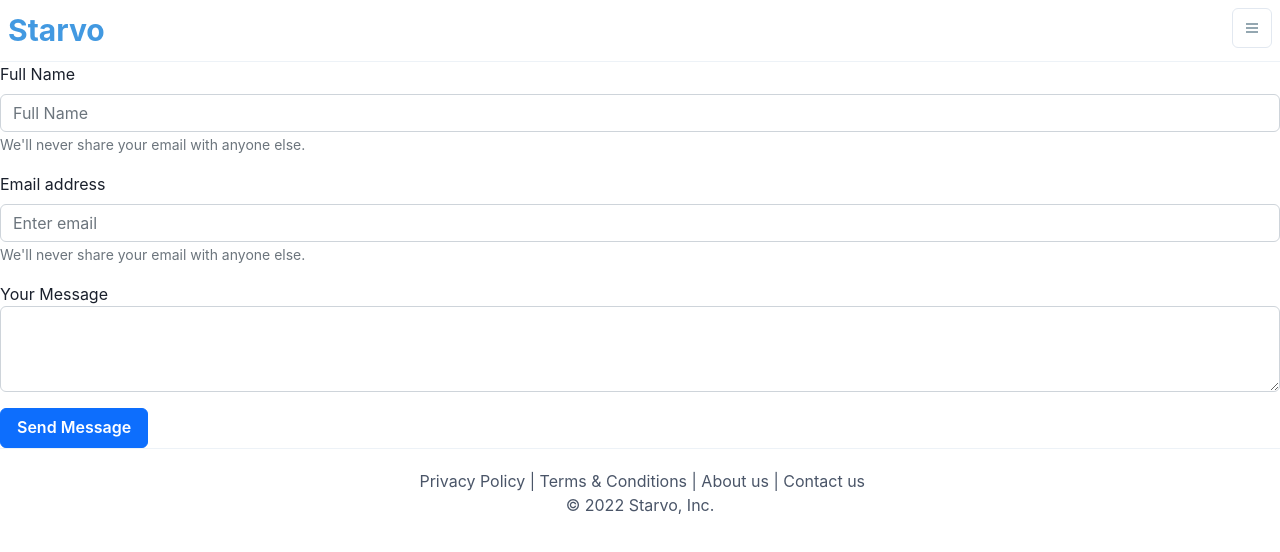
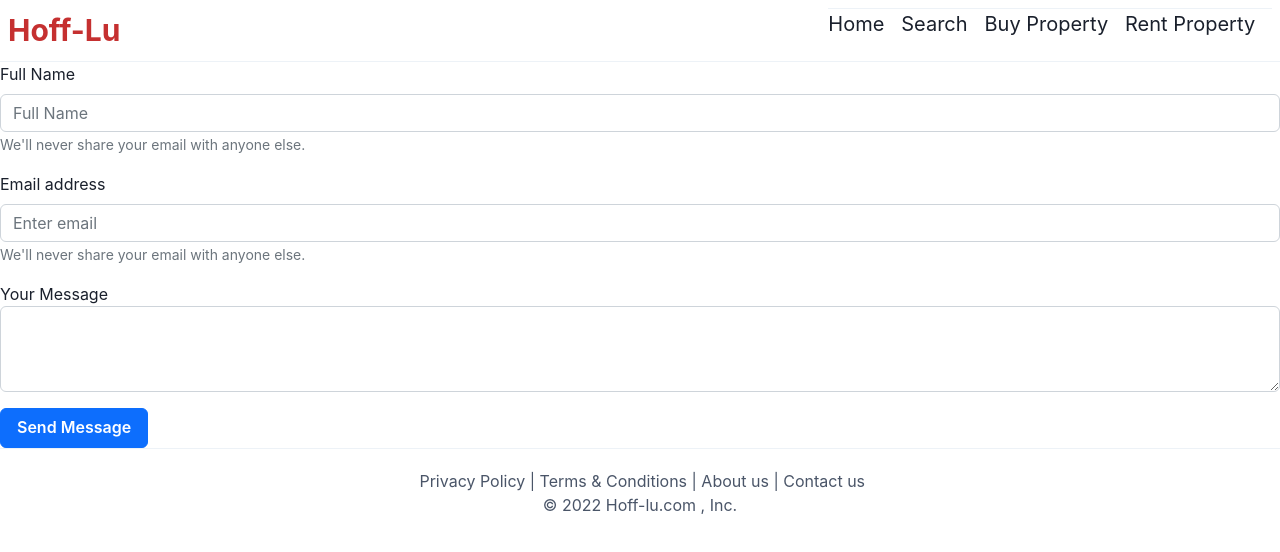
Before and after one commit to Noroze/realestate, a Next.js app: page /Contact in a window 1280 px wide. Shown: the top 552 px of the page. Built offline with nearby package versions, Linux system fonts and the light colour scheme; a small style sheet from the web is missing.

Commit message:
first commit

```diff
--- a/components/Footer.jsx
+++ b/components/Footer.jsx
@@ -7,15 +7,17 @@ export const Footer = () => (
   <Box textAlign='center' p='5' color='gray.600' borderTop='1px' borderColor='gray.100'>
 
     <div>
-      <a href="https://www.privacypolicygenerator.info/live.php?token=HjueTGKXXk5sYxtOTCJnpFD70JPxUQRd">&nbsp;Privacy Policy |</a>
-      <a href="https://www.termsandconditionsgenerator.com/live.php?token=ymtkch4LBM7A1TIeeWE37Br2Uia4Jvrh">&nbsp;Terms & Conditions |</a>
+      <a href="https://www.privacypolicygenerator.info/live.php?token=vJFQtmBoQamU1ZN1aZumnMI9aBc6AzwY">&nbsp;Privacy Policy |</a>
+      <a href="https://www.termsandconditionsgenerator.com/live.php?token=GK9QmwJCh97QKmZe42NK1lYCn8iRDscz">&nbsp;Terms & Conditions |</a>
       <Link href='/About'>&nbsp;About us |</Link>
       <Link href='/Contact'>&nbsp;Contact us</Link>
     </div>
 
-    © 2022 Starvo, Inc.
+    © 2022 Hoff-lu.com
+, Inc.
     </Box>
     </Menu>
+
 
 );
 
--- a/components/Layout.jsx
+++ b/components/Layout.jsx
@@ -8,7 +8,7 @@ export default function Layout({ children }) {
   return (
     <>
       <Head>
-        <title>Real Estate</title>
+        <title>Hoff-Lu Real Estate</title>
       </Head>
       <Box maxWidth='1280px' m='auto'>
         <header>
--- a/components/Navbar.jsx
+++ b/components/Navbar.jsx
@@ -1,35 +1,33 @@
 import Link from 'next/link';
-import { Menu, MenuButton, MenuList, MenuItem, IconButton, Flex, Box, Spacer } from '@chakra-ui/react';
+import { Menu, MenuButton, MenuList, MenuItem, IconButton, Flex, Box, Spacer, GridItem } from '@chakra-ui/react';
 import { FcMenu, FcHome, FcAbout } from 'react-icons/fc';
 import { BsSearch } from 'react-icons/bs';
 import { FiKey } from 'react-icons/fi';
 
+
 const Navbar = () => (
   <Flex p='2' borderBottom='1px' borderColor='gray.100'>
-    <Box fontSize='3xl' color='blue.400' fontWeight='bold'>
-      <Link href='/' paddingLeft='2'>Starvo</Link>
+    <Box fontSize='3xl' color='red.600' fontWeight='bold'>
+      <Link href='/' paddingLeft='2'>Hoff-Lu</Link>
     </Box>
     <Spacer />
-    <Box>
-      <Menu>
-        <MenuButton as={IconButton} icon={<FcMenu />} variant='outline' color='red.400' />
-        <MenuList>
-          <Link href='/' passHref>
-            <MenuItem icon={<FcHome />}>Home</MenuItem>
+
+    <Menu>
+  <Box textAlign='center' fontSize={20} color='black.600' borderTop='1px' borderColor='gray.100'>
+
+    <div >
+    <Link href='/' passHref>
+            Home&nbsp;&nbsp;&nbsp;</Link>
+          <Link href='/search' passHref>Search&nbsp;&nbsp;&nbsp;</Link>
+          <Link href='/search?purpose=for-sale' passHref>Buy Property&nbsp;&nbsp;&nbsp;
           </Link>
-          <Link href='/search' passHref>
-            <MenuItem icon={<BsSearch />}>Search</MenuItem>
+          <Link href='/search?purpose=for-rent' passHref>Rent Property&nbsp;&nbsp;&nbsp;
           </Link>
-          <Link href='/search?purpose=for-sale' passHref>
-            <MenuItem icon={<FcAbout />}>Buy Property</MenuItem>
-          </Link>
-          <Link href='/search?purpose=for-rent' passHref>
-            <MenuItem icon={<FiKey />}>Rent Property</MenuItem>
-          </Link>
-        </MenuList>
-      </Menu>
+    </div>
     </Box>
+    </Menu>
   </Flex>
+
 );
 
 export default Navbar;
--- a/pages/Contact.js
+++ b/pages/Contact.js
@@ -9,7 +9,7 @@ const Contact = () => {
     function sendEmail(e) {
 
         e.preventDefault();
-        emailjs.sendForm('service_syz20us', 'template_iba4j7l', e.target, 'PtjMoI8GtEJdc4sdQ')
+        emailjs.sendForm('service_syz20us', 'template_8s0bh54', e.target, 'dQc8UlYDXovLjMqNq')
             .then((result) => {
                 console.log(result.text);
             }, (error) => {
--- a/pages/index.js
+++ b/pages/index.js
@@ -21,11 +21,11 @@ export const Banner = ({ purpose, title1, title2, desc1, desc2, buttonText, link
 
 
 const Home = ({ propertiesForSale, propertiesForRent }) => (
-  <Box>
+  <Box color='red.600'>
     <Banner
       purpose='RENT A HOME'
-      title1='Rental Homes for'
-      title2='Everyone'
+      title1='Rental Homes in'
+      title2='United Arab Emirates'
       desc1=' Explore from Apartments, builder floors, villas'
       desc2='and more'
       buttonText='Explore Renting'
```
Also changed, not shown: components/tray.css (added).
